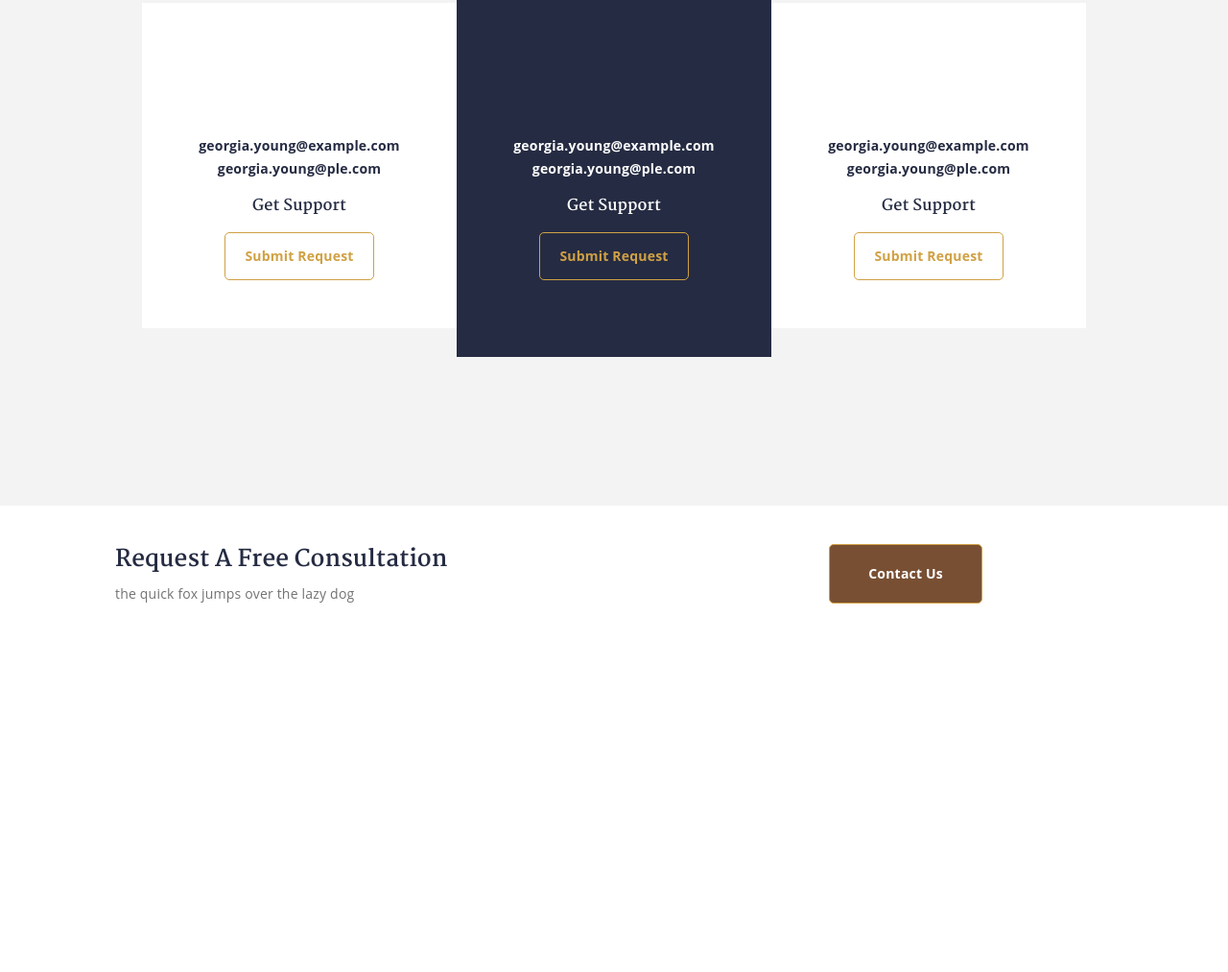
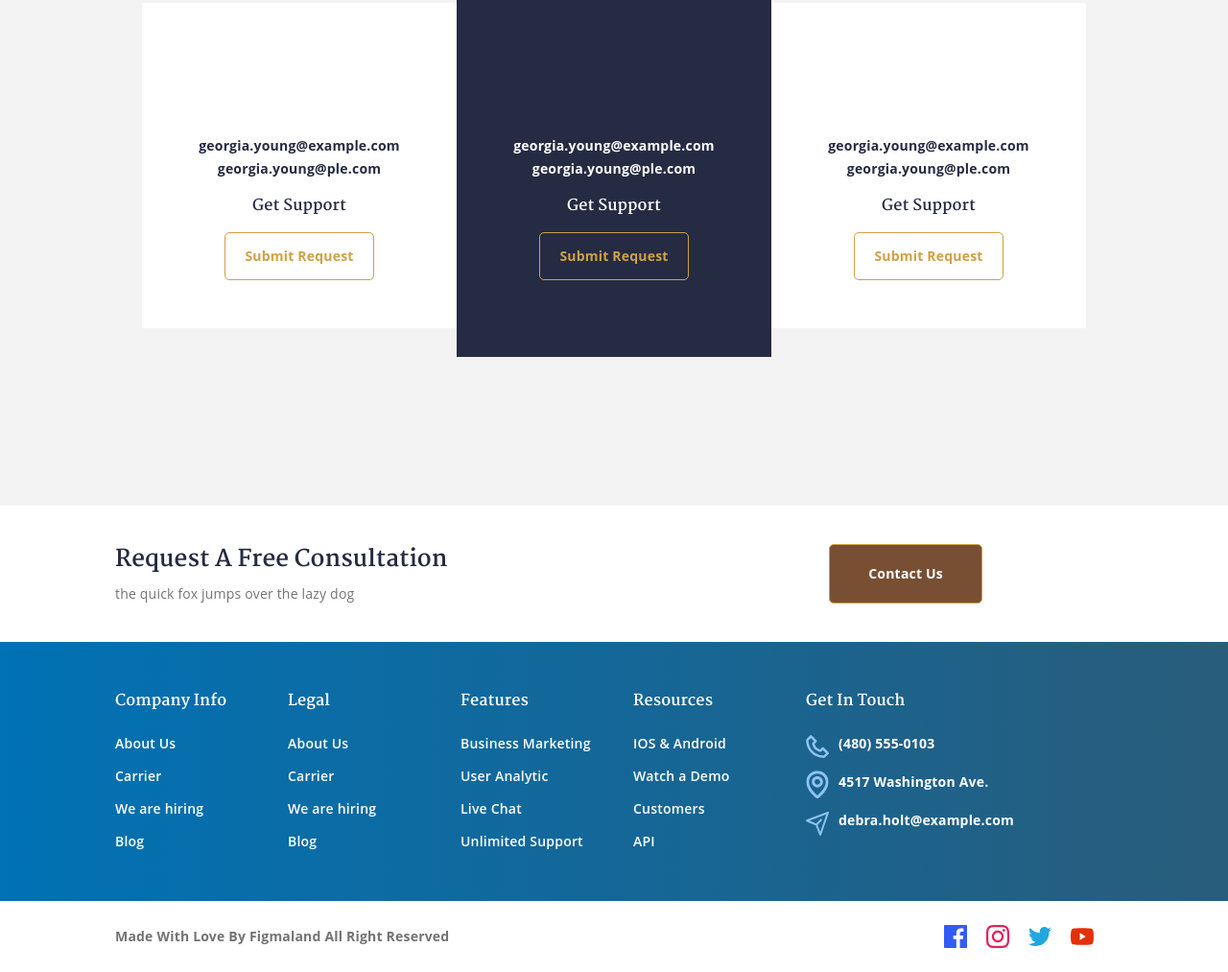
Before and after one commit to mirael26/legalide, a website built with webpack: page src/index.html in a window 1280 px wide. Shown: the part 3522-4535 px from the top of the page at 96% size. Before the commit the page ends 4191 px from the top, so only its background shows below. Built offline with nearby package versions, Linux system fonts and the light colour scheme; files whose address does not match are found by name.

Commit message:
Add footer

```diff
--- /dev/null
+++ b/src/blocks/footer/footer.scss
@@ -0,0 +1,114 @@
+.footer__info {
+  min-width: 100px;
+  padding: 50px 52px;
+  background: linear-gradient(270deg, $dark-blue -1.04%, $blue 100%);
+}
+
+.footer__info-wrapper {
+  display: flex;
+  justify-content: flex-start;
+  align-items: flex-start;
+  flex-wrap: wrap;
+}
+
+.footer__info-block {
+  width: 150px;
+  margin-right: 30px;
+}
+
+.footer__title {
+  @include h3;
+  margin-bottom: 20px;
+  color: white;
+}
+
+.footer__link {
+  @include footer-link-text;
+  display: block;
+  color: white;
+
+  &:not(:last-child) {
+    margin-bottom: 10px;
+  }
+}
+
+.footer__contacts-block {
+  max-width: 320px;
+}
+
+.footer__contact {
+  @include strong-text;
+  min-height: 30px;
+  padding-left: 34px;
+  color: white;
+  background-position: left center;
+  background-repeat: no-repeat;
+  background-size: 24px 30px;
+
+
+  &:not(:last-child) {
+    margin-bottom: 10px;
+  }
+
+  &--phone {
+    background-image: url('../../img/footer-phone-icon.svg');
+  }
+
+  &--address {
+    background-image: url('../../img/footer-map-icon.svg');
+  }
+
+  &--mail {
+    background-image: url('../../img/footer-mail-icon.svg');
+  }
+}
+
+.footer__rights {
+  padding: 25px 0;
+  background-color: white;
+}
+
+.footer__rights-wrapper {
+  display: flex;
+  justify-content: space-between;
+  align-items: center;
+  width: 100%;
+}
+
+.footer__rights-text {
+  @include strong-text;
+  max-width: 600px;
+  margin-right: auto;
+  color: $grey;
+}
+
+.footer__rights-social {
+  display: flex;
+}
+
+.footer__rights-social-link {
+  display: block;
+  width: 24px;
+  height: 24px;
+  font-size: 0px;
+  background-size: contain;
+  background-position: center;
+  background-repeat: no-repeat;
+  margin-right: 20px;
+
+  &--facebook {
+    background-image: url('../../img/facebook-icon.svg');
+  }
+
+  &--instagram {
+    background-image: url('../../img/instagram-icon.svg');
+  }
+
+  &--twitter {
+    background-image: url('../../img/twitter-icon.svg');
+  }
+
+  &--youtube {
+    background-image: url('../../img/youtube-icon.svg');
+  }
+}
--- a/src/index.html
+++ b/src/index.html
@@ -175,6 +175,58 @@
           <button class="consultation__button button button--square button--filled">Contact Us</button>
         </div>
       </article>
+
+      <footer class="footer">
+        <section class="footer__info">
+          <div class="footer__info-wrapper center-container">
+            <div class="footer__info-block">
+              <h3 class="footer__title">Company Info</h3>
+              <a href="#" class="footer__link">About Us</a>
+              <a href="#" class="footer__link">Carrier</a>
+              <a href="#" class="footer__link">We are hiring</a>
+              <a href="#" class="footer__link">Blog</a>
+            </div>
+            <div class="footer__info-block">
+              <h3 class="footer__title">Legal</h3>
+              <a href="#" class="footer__link">About Us</a>
+              <a href="#" class="footer__link">Carrier</a>
+              <a href="#" class="footer__link">We are hiring</a>
+              <a href="#" class="footer__link">Blog</a>
+            </div>
+            <div class="footer__info-block">
+              <h3 class="footer__title">Features</h3>
+              <a href="#" class="footer__link">Business Marketing</a>
+              <a href="#" class="footer__link">User Analytic</a>
+              <a href="#" class="footer__link">Live Chat</a>
+              <a href="#" class="footer__link">Unlimited Support</a>
+            </div>
+            <div class="footer__info-block">
+              <h3 class="footer__title">Resources</h3>
+              <a href="#" class="footer__link">IOS & Android</a>
+              <a href="#" class="footer__link">Watch a Demo</a>
+              <a href="#" class="footer__link">Customers</a>
+              <a href="#" class="footer__link">API</a>
+            </div>
+            <div class="footer__contacts-block">
+              <h3 class="footer__title">Get In Touch</h3>
+              <p class="footer__contact footer__contact--phone">(480) 555-0103</p>
+              <p class="footer__contact footer__contact--address">4517 Washington Ave.</p>
+              <p class="footer__contact footer__contact--mail">debra.holt@example.com</p>
+            </div>
+          </div>
+        </section>
+        <section class="footer__rights">
+          <div class="footer__rights-wrapper center-container">
+            <p class="footer__rights-text">Made With Love By Figmaland All Right Reserved </p>
+            <div class="footer__rights-social">
+              <a href="#" class="footer__rights-social-link footer__rights-social-link--facebook">Figmaland facebook</a>
+              <a href="#" class="footer__rights-social-link footer__rights-social-link--instagram">Figmaland instagram</a>
+              <a href="#" class="footer__rights-social-link footer__rights-social-link--twitter">Figmaland twitter</a>
+              <a href="#" class="footer__rights-social-link footer__rights-social-link--youtube">Figmaland youtube</a>
+            </ul>
+          </div>
+        </section>
+      </footer>
     </main>
   </div>
 </body>
--- a/src/main.scss
+++ b/src/main.scss
@@ -17,3 +17,4 @@
 @import './blocks/subscribe/subscribe.scss';
 @import './blocks/contacts/contacts.scss';
 @import './blocks/consultation/consultation.scss';
+@import './blocks/footer/footer.scss';
```
Also changed, not shown: src/img/facebook-icon.svg (added), src/img/footer-mail-icon.svg (added), src/img/footer-map-icon.svg (added), src/img/footer-phone-icon.svg (added), src/img/instagram-icon.svg (added), src/img/twitter-icon.svg (added), src/img/youtube-icon.svg (added).
